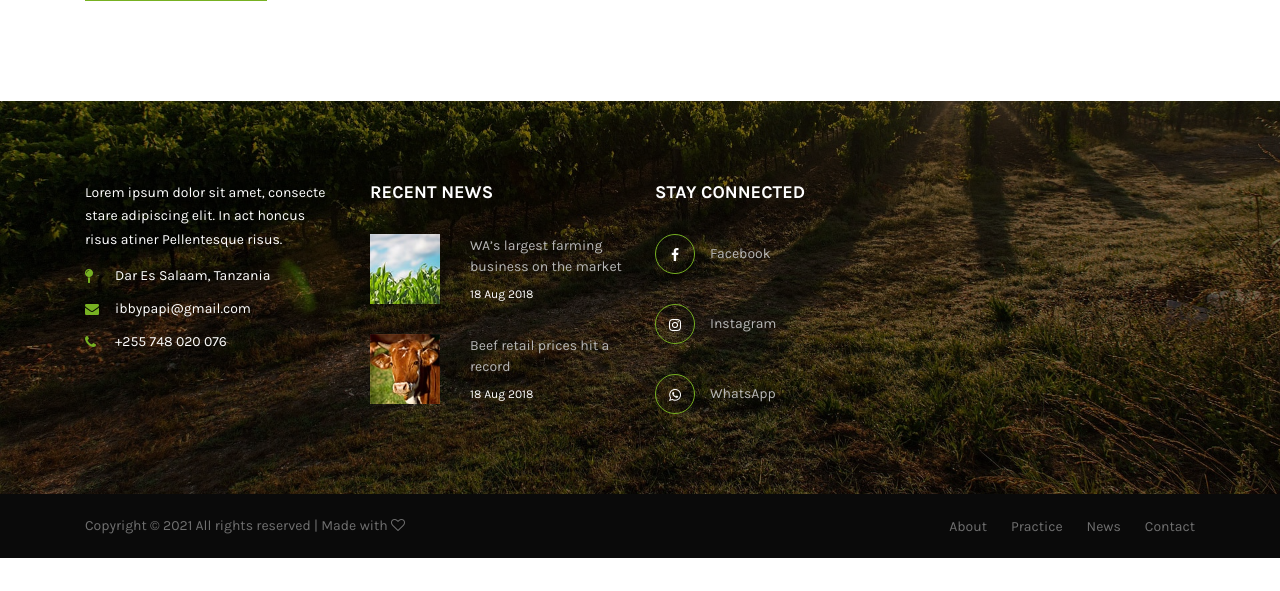
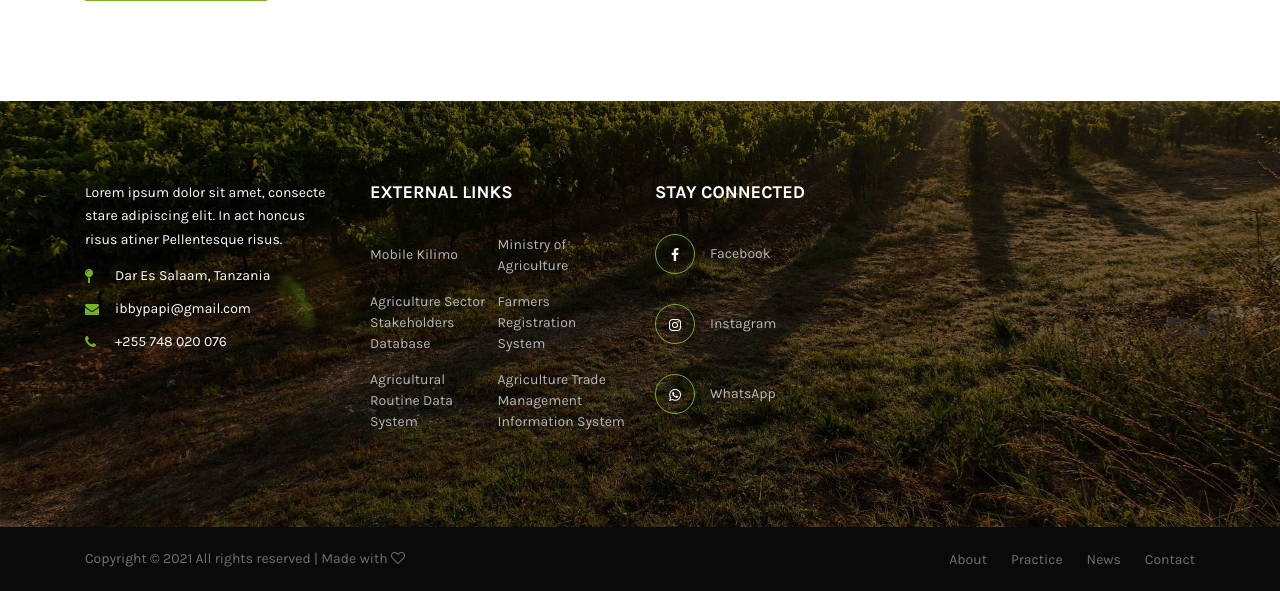
Before and after one commit to ibby360/AgriBizz, a Django app: page /contact.html in a window 1280 px wide. Shown: the part 1544-2135 px from the top of the page. Before the commit the page ends 2102 px from the top, so only its background shows below. Run offline with Django 3.2, Linux system fonts and the light colour scheme; some libraries are stand-ins or nearby versions.

Commit message:
Add external sites links

```diff
--- a/templates/base.html
+++ b/templates/base.html
@@ -120,35 +120,23 @@
                         </div>
                     </div>
 
-                    <!-- Single Footer Widget Area -->
-                    <div class="col-12 col-sm-6 col-lg-3">
-                        <div class="footer-widget mb-80">
-                            <h5 class="widget-title">RECENT NEWS</h5>
-
-                            <!-- Single Recent News Start -->
-                            <div class="single-recent-blog d-flex align-items-center">
-                                <div class="post-thumbnail">
-                                    <img src="{% static 'img/bg-img/4.jpg' %}" alt="">
-                                </div>
-                                <div class="post-content">
-                                    <a href="#" class="post-title">WA’s largest farming business on the market</a>
-                                    <div class="post-date">18 Aug 2018</div>
-                                </div>
-                            </div>
-
-                            <!-- Single Recent News Start -->
-                            <div class="single-recent-blog d-flex align-items-center">
-                                <div class="post-thumbnail">
-                                    <img src="{% static 'img/bg-img/5.jpg' %}" alt="">
-                                </div>
-                                <div class="post-content">
-                                    <a href="#" class="post-title">Beef retail prices hit a record</a>
-                                    <div class="post-date">18 Aug 2018</div>
-                                </div>
-                            </div>
-
-                        </div>
-                    </div>
+          <!-- Single Footer Widget Area -->
+          <div class="col-12 col-sm-6 col-lg-3">
+            <div class="footer-widget mb-80">
+              <h5 class="widget-title">EXTERNAL LINKS</h5>
+              <!-- Footer Widget Nav -->
+              <nav class="footer-widget-nav text-white">
+                <ul>
+                  <li><a href="http://exts.kilimo.go.tz/">Mobile Kilimo</a></li>
+                  <li><a href="https://www.kilimo.go.tz/" target="_blank">Ministry of Agriculture</a></li>
+                  <li><a href="#">Agriculture Sector Stakeholders Database </a></li>
+                  <li><a href="http://frs.kilimo.go.tz/" target="blank">Farmers Registration System</a></li>
+                  <li><a href="https://ards.kilimo.go.tz/">Agricultural Routine Data System</a></li>
+                  <li><a href="https://atmis.kilimo.go.tz/">Agriculture Trade Management Information System</a></li>
+                </ul>
+              </nav>
+            </div>
+          </div>
 
                     <!-- Single Footer Widget Area -->
                     <div class="col-12 col-sm-6 col-lg-3">
```
